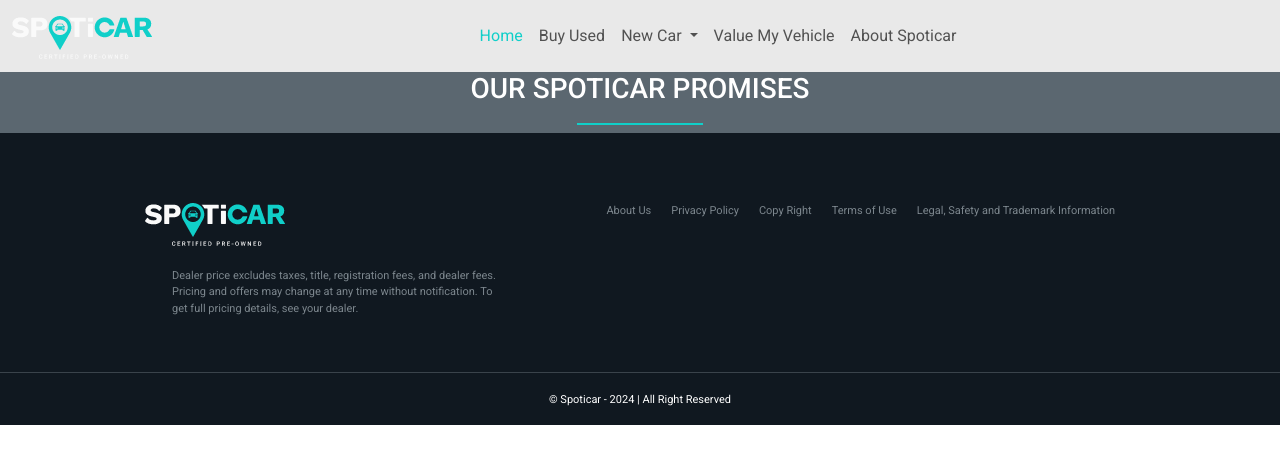
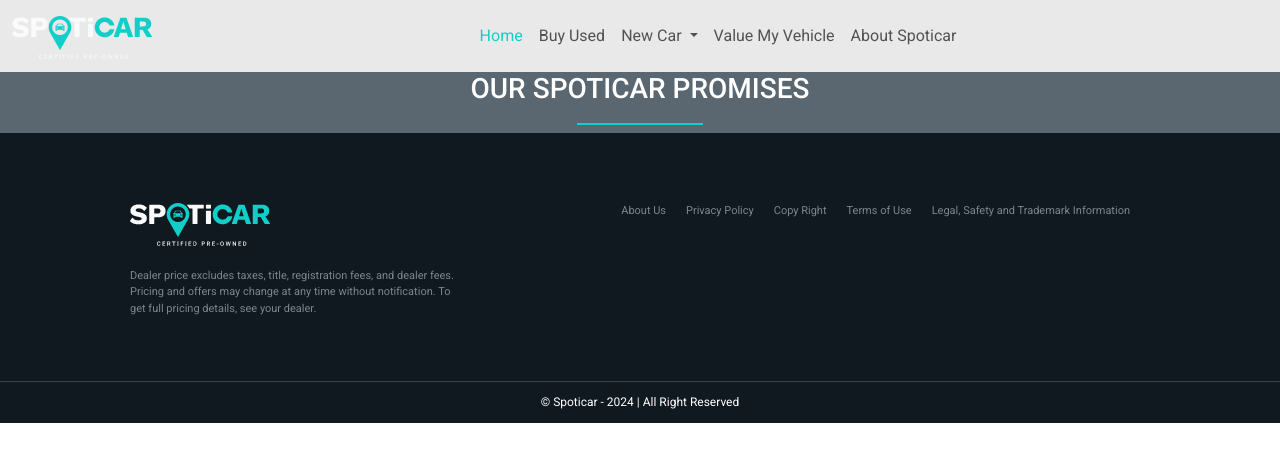
Before and after one commit to carbazr-teach-team/spoticar-web, a plain HTML site: page index.html in a window 1280 px wide. Drawn offline with nearby package versions, Linux system fonts and the light colour scheme.

Commit message:
footer changes

```diff
--- a/css/style.css
+++ b/css/style.css
@@ -48,12 +48,14 @@
 
 .footer {
     display: flex;
+    background-color: #101820;
+    justify-content: center;
     flex-direction: column;
+}
 
-    height: 292px;
-    background-color: #101820;
-    /* justify-content: center;
-    align-items: center; */
+.footer-content {
+    max-width: 1400px;
+    padding: 70px 130px
 }
 
 .footer-left {
@@ -63,8 +65,8 @@
 
 .footer-top {
     display: flex;
-    justify-content: space-around;
-    margin-top: 70px;
+    justify-content: space-between;
+
 }
 
 .footer .text {
@@ -86,31 +88,20 @@
     margin-right: 20px;
 }
 
-.footer-mid{
-    display: flex;
-    justify-content: left;
-    margin-left: 172px;
+
+
+.footer-bottom {
+    padding: 12px 0px;
+    color: #FFFFFF;
+    font-size: 12px;
+    text-align: center;
 }
 
-.footer-bottom {
-    margin-top: 61px;
-    color: #FFFFFF;
-    font-size: 11px;
-    display: flex;
-    flex-direction: column;
-    justify-content: center;
-    align-items: center;
-}
 
-.footer-bottom span{
-    margin-bottom: 20px;
-}
 
 .divider {
     background-color: #7c868d63;
-    width: 100%;
     height: 0.5px;
-    margin-bottom: 20px;
 }
 
 /************************************
--- a/partials/footer.js
+++ b/partials/footer.js
@@ -1,5 +1,6 @@
 class Footer extends HTMLElement { constructor() { super(); }
-connectedCallback() { this.innerHTML = `     <div class="footer">
+connectedCallback() { this.innerHTML = `   <div class="footer">
+      <div class="footer-content">
         <div class="footer-top">
           <div class="logo">
             <img src="/assets/img/spoticar-logo.png" alt="Spoticar Logo" />
@@ -15,7 +16,7 @@
           </div>
         </div>
 
-        <div class="footer-mid">
+        <div>
           <div class="text">
             <p>
               Dealer price excludes taxes, title, registration fees, and dealer
@@ -24,10 +25,10 @@
             </p>
           </div>
         </div>
-
-        <div class="footer-bottom">
-          <div class="divider"></div>
-          <span>© Spoticar - 2024 | All Right Reserved</span>
-        </div>
-      </div>`; } }
+      </div>
+      <div class="divider"></div>
+      <div class="footer-bottom">
+        <span>© Spoticar - 2024 | All Right Reserved</span>
+      </div>
+    </div>`; } }
 customElements.define("footer-component", Footer);
```
